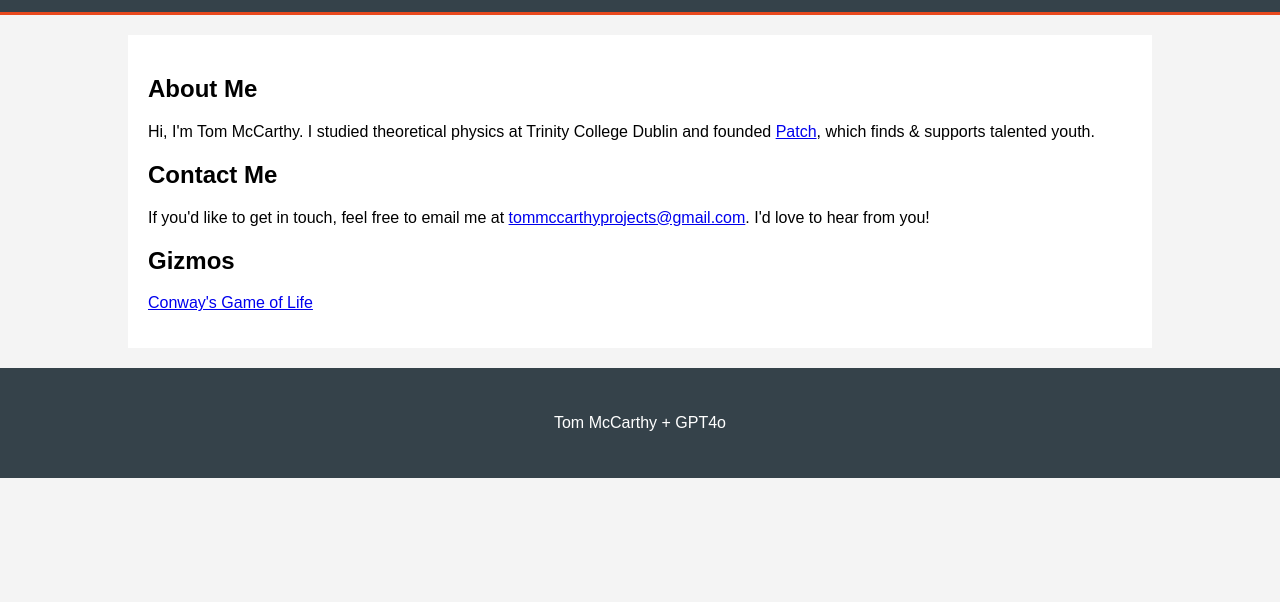
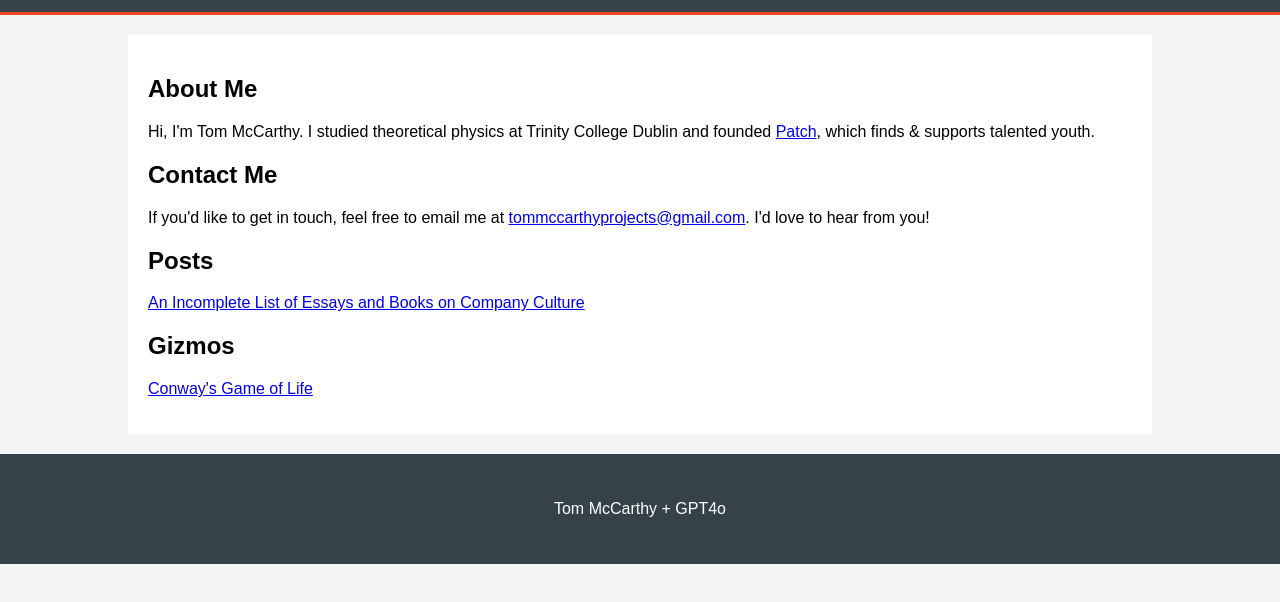
Before and after one commit to Elpoko/Elpoko.github.io, a plain HTML site: page index.html in a window 1280 px wide. Shown: the part 88-690 px from the top of the page. Drawn offline with Linux system fonts and the light colour scheme.

Commit message:
added substack with fergus post

```diff
--- a/index.html
+++ b/index.html
@@ -81,7 +81,9 @@
                 <h2>Contact Me</h2>
                 <p>If you'd like to get in touch, feel free to email me at <a href="mailto:tommccarthyprojects@gmail.com">tommccarthyprojects@gmail.com</a>. I'd love to hear from you!</p>
             </section>
-            <section id="projects">
+            <section id="Projects">
+		<h2>Posts</h2>
+		<p><a href="https://www.fergusmccullough.com/p/an-incomplete-list-of-essays-and">An Incomplete List of Essays and Books on Company Culture</a></p>
                 <h2>Gizmos</h2>
                 <p><a href="https://lifegame-6599f9149a65.herokuapp.com/">Conway's Game of Life</a></p>
             </section>
```
